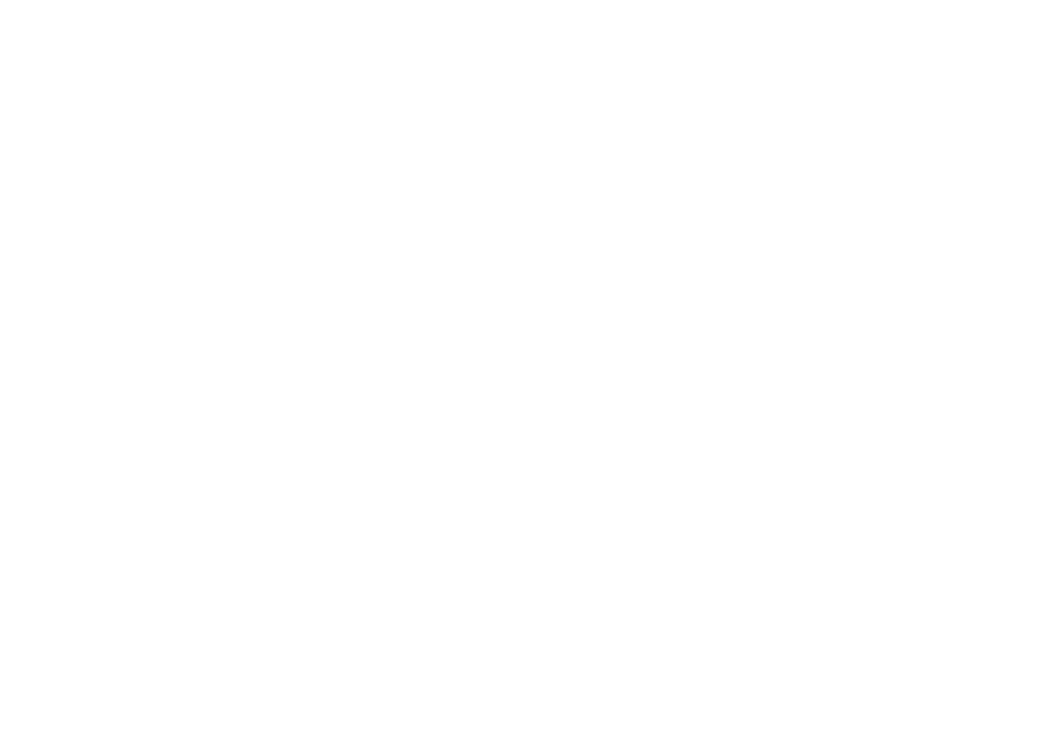
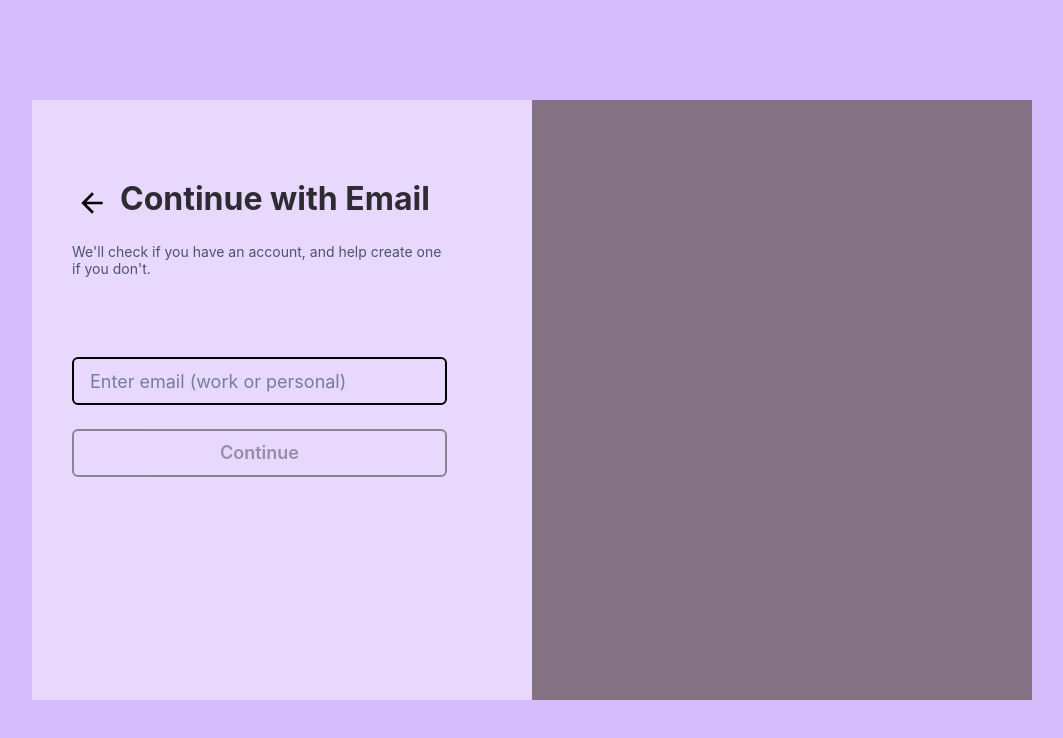
Before and after one commit to AG-2003/Group-Project, a React (Create React App) app in the folder frontend/: page /loginEmail in a window 1280 px wide. Before the commit this address had no page. Shown: the top 738 px of the page, without its empty margins (108-1171 px from the left). Built offline with nearby package versions, Linux system fonts and the light colour scheme.

Commit message:
Done with UI of LoginEmail

```diff
--- a/frontend/src/App.tsx
+++ b/frontend/src/App.tsx
@@ -1,14 +1,16 @@
 import React from 'react';
 
 import './App.css';
-import { LoginForm } from './components/LoginForm';
+import { LoginForm } from './components/Auth/LoginForm';
 import { Route, Routes } from 'react-router-dom';
 import { Login } from './pages/Auth/Login';
+import { EmailLogin } from './pages/Auth/EmailLogin';
 
 function App() {
   return (
     <Routes>
       <Route path='/' element={<Login />} />
+      <Route path='/loginEmail' element={<EmailLogin />} />
     </Routes>
 
   );
--- /dev/null
+++ b/frontend/src/components/Auth/LoginEmailForm.tsx
@@ -0,0 +1,107 @@
+// pages/EmailLoginPage.tsx
+import React, { useState } from 'react';
+import {
+    VStack,
+    Button,
+    Flex,
+    Box,
+    Text,
+    Input,
+    IconButton,
+    FormControl,
+    FormLabel,
+    FormHelperText,
+} from '@chakra-ui/react';
+import { ArrowBackIcon } from '@chakra-ui/icons';
+import { useNavigate } from 'react-router-dom';
+
+export const LoginEmailForm = () => {
+    const [email, setEmail] = useState('');
+
+    const navigate = useNavigate();
+
+    const handleEmailSubmit = () => {
+        const emailExists = checkEmailInDatabase(email);
+        if (emailExists) {
+            navigate('/login/password'); // navigate to the password login page
+        } else {
+            navigate('/signup'); // navigate to the signup page
+        }
+    };
+
+    // Placeholder for the actual implementation of email check
+    const checkEmailInDatabase = (e: string) => {
+        // Implement actual check here...
+        return false;
+    };
+
+    return (
+        <Flex
+            justifyContent="center"
+            alignItems="center"
+            height="100vh"
+            bg="purple.200"
+        >
+            <Box h="600px" w="500px" bg="purple.100">
+                <VStack
+                    height="100%"
+                >
+                    <FormControl display="flex-start" flexDirection="column" h="100%" ml={20}>
+                        <Flex alignItems="center" alignSelf="center" mb={3} mt={75}>
+                            <IconButton
+                                fontSize="xx-large"
+                                aria-label='Back-button'
+                                icon={<ArrowBackIcon />}
+                                colorScheme='purple.100'
+                                color="black"
+                                onClick={() => navigate(-1)}
+                            />
+                            <FormLabel fontSize="xx-large" fontWeight="bold" color="blackAlpha.800" ml={2}>
+                                Continue with Email
+                            </FormLabel>
+                        </Flex>
+
+                        <FormHelperText mb={20} alignSelf="center">
+                            We'll check if you have an account, and help create one <br /> if you don't.
+                        </FormHelperText>
+
+                        <Input
+                            placeholder="Enter email (work or personal)"
+                            h="8%"
+                            w="75%"
+                            type="email"
+                            value={email}
+                            fontSize="large"
+                            onChange={(e) => setEmail(e.target.value)}
+                            focusBorderColor="purple.600"
+                            borderColor="black"
+                            borderWidth="2px"
+                            alignSelf="center"
+                            _hover={{}}
+                        />
+
+
+                        <Button
+                            isDisabled={!email}
+                            h="8%"
+                            w="75%"
+                            mt={6}
+                            fontSize="large"
+                            variant="outline"
+                            borderWidth="2px"
+                            borderColor="black"
+                            _hover={{ bg: "purple.300", color: "black", transform: "scale(1.08)" }}
+                            onClick={handleEmailSubmit}
+                            alignSelf="center"
+                        >
+                            Continue
+                        </Button>
+                    </FormControl>
+                </VStack>
+            </Box>
+            <Box h="600px" w='500px' bg="#857385">
+                {/* Other content */}
+            </Box>
+        </Flex >
+    );
+};
--- a/frontend/src/components/LoginForm.tsx
+++ b/frontend/src/components/Auth/LoginForm.tsx
@@ -8,8 +8,18 @@
     Text
 } from '@chakra-ui/react';
 import { FaGoogle, FaMicrosoft, FaMailBulk } from 'react-icons/fa';
+import { useNavigate } from 'react-router-dom';
 
 export function LoginForm() {
+
+    let navigate = useNavigate(); // Initialize the navigate function
+
+    // Define a function to handle the email login navigation
+    const handleEmailLoginClick = () => {
+        navigate('/loginEmail'); // Replace '/login/email' with the path to your EmailLogin page
+    };
+
+
     return (
         <Flex
             justifyContent="center"
@@ -35,7 +45,7 @@
                             h="10%"
                             variant="outline"
                             border="solid 2px black"
-                            _hover={{ bg: "purple.200", color: "black", transform: "scale(1.08)" }}
+                            _hover={{ bg: "purple.300", color: "black", transform: "scale(1.08)" }}
                         >
                             Continue with Google
                         </Button>
@@ -45,7 +55,7 @@
                             h="10%"
                             variant="outline"
                             border="solid 2px black"
-                            _hover={{ bg: "purple.200", color: "black", transform: "scale(1.08)" }}
+                            _hover={{ bg: "purple.300", color: "black", transform: "scale(1.08)" }}
                         >
                             Continue with Microsoft
                         </Button>
@@ -55,7 +65,8 @@
                             h="10%"
                             variant="outline"
                             border="solid 2px black"
-                            _hover={{ bg: "purple.200", color: "black", transform: "scale(1.08)" }}
+                            _hover={{ bg: "purple.300", color: "black", transform: "scale(1.08)" }}
+                            onClick={handleEmailLoginClick} // Use the handleEmailLoginClick function here
                         >
                             Continue with Email
                         </Button>
--- /dev/null
+++ b/frontend/src/pages/Auth/EmailLogin.tsx
@@ -0,0 +1,11 @@
+// pages/LoginPage.tsx
+import React from 'react';
+import { LoginEmailForm } from '../../components/Auth/LoginEmailForm';
+
+export const EmailLogin: React.FC = () => {
+    return (
+
+        <LoginEmailForm />
+
+    );
+};
--- a/frontend/src/pages/Auth/Login.tsx
+++ b/frontend/src/pages/Auth/Login.tsx
@@ -1,6 +1,6 @@
 // pages/LoginPage.tsx
 import React from 'react';
-import { LoginForm } from '../../components/LoginForm';
+import { LoginForm } from '../../components/Auth/LoginForm';
 import { Flex } from '@chakra-ui/react';
 
 export const Login: React.FC = () => {
```
Also changed, not shown: frontend/src/pages/Home.tsx (added, +77 -0 lines).
